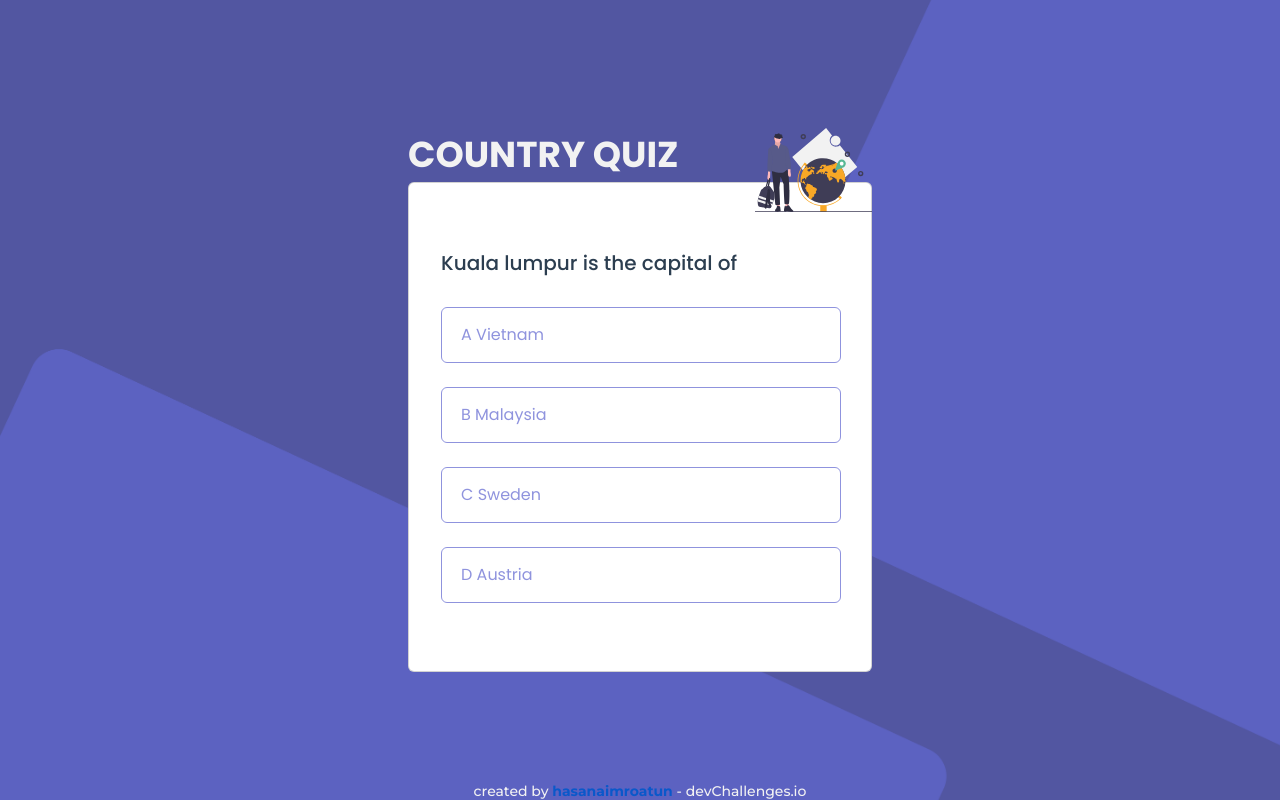
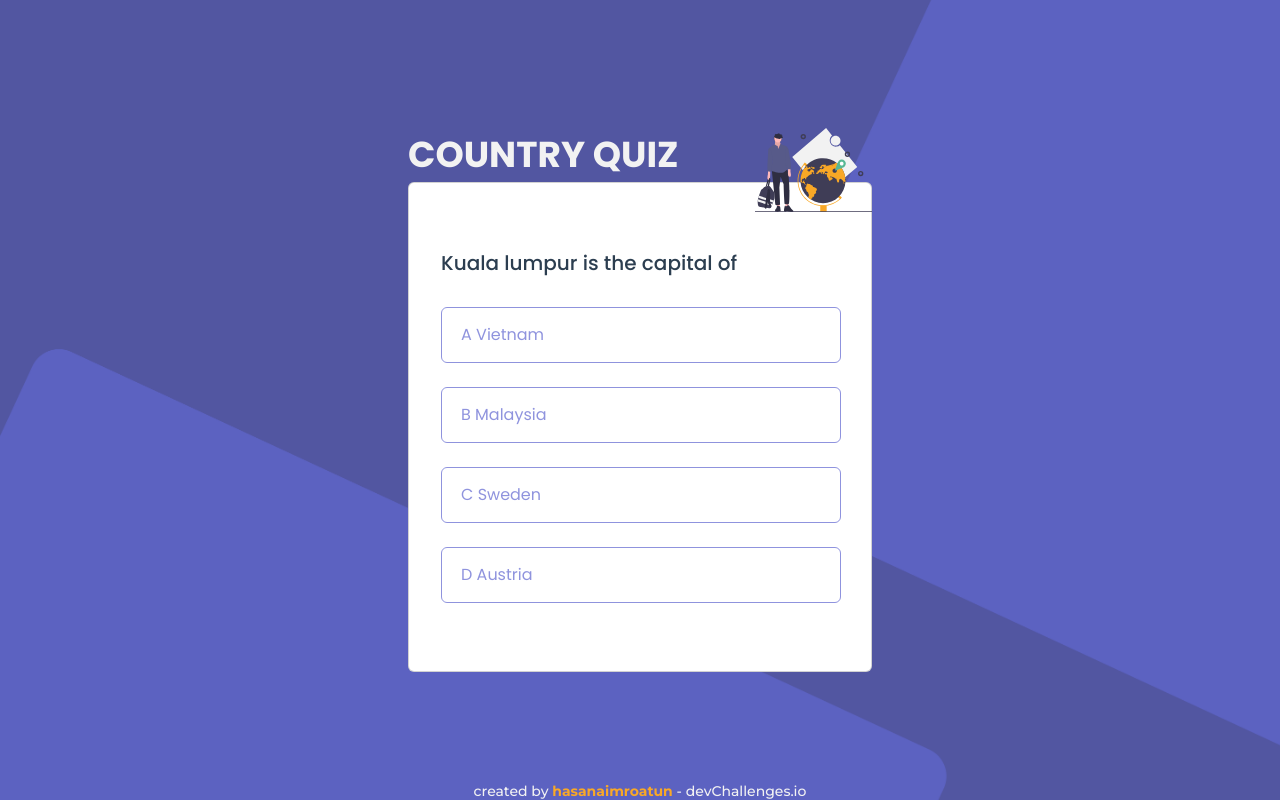
Before and after one commit to hasanaimroatun/wpu-countryQuiz, a Vue app: page / in a window 1280 px wide. In both pictures the pointer is over the link "hasanaimroatun". Built offline with nearby package versions, Linux system fonts and the light colour scheme.

Commit message:
add a:hover in css

```diff
--- a/src/components/QuizCards.vue
+++ b/src/components/QuizCards.vue
@@ -75,4 +75,8 @@ import QuizResult from './QuizResult.vue'
     text-decoration: none;
     font-weight: 700;
 }
+
+.createdBy a:hover {
+    color: #F9A826;
+}
 </style>
```
